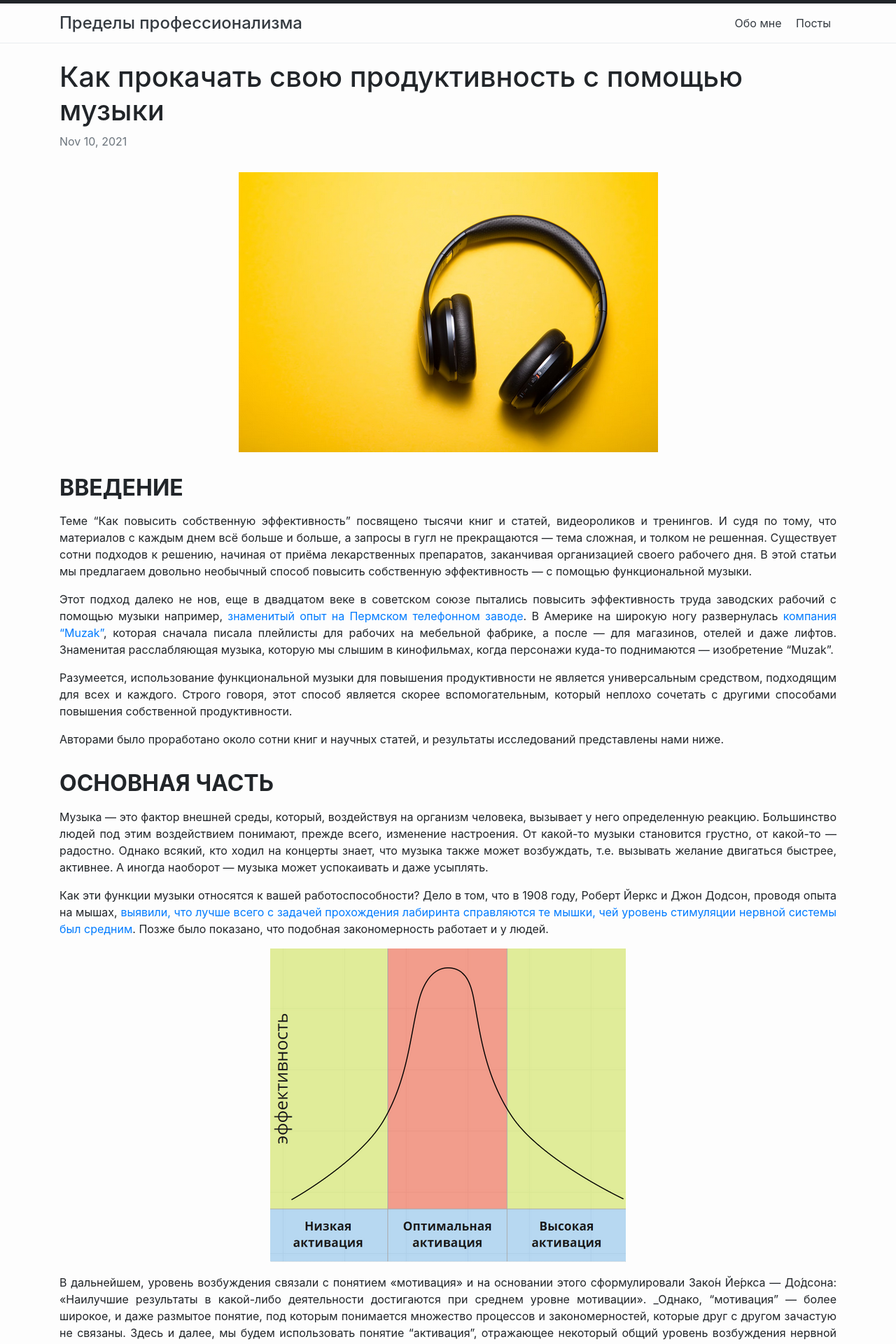
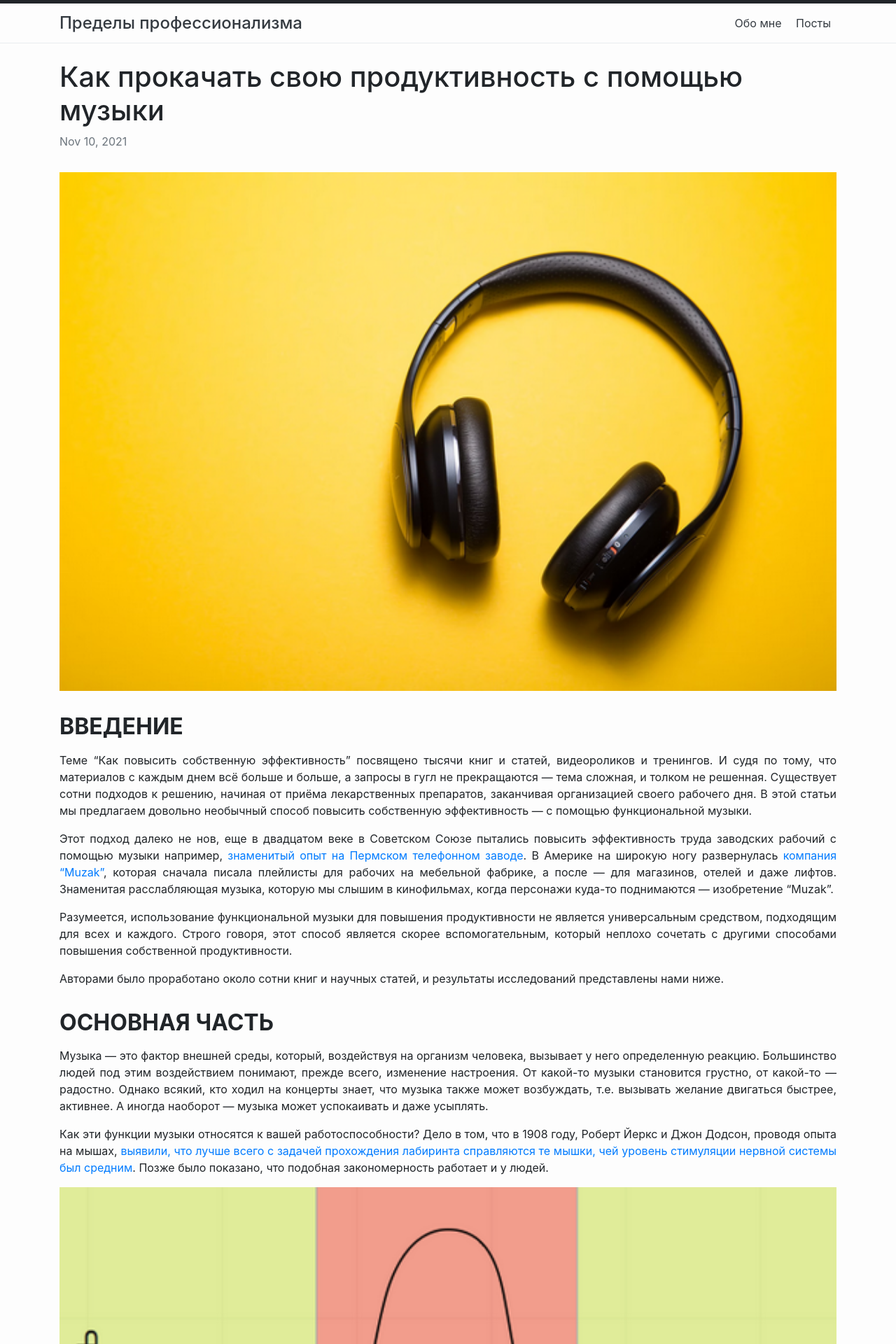
Before and after one commit to Nick-Senin/Nick-Senin.github.io, a Jekyll site: the page built from _posts/2021-11-10-Как прокачать свою продуктивность с помощью музыки.md, in a window 1280 px wide. Shown: the top 1920 px of the page at 70% size. Built offline with Jekyll 4.4.1, drawn with Linux system fonts in a browser that asks for light colours; some of the changed text lies outside the part shown.

Commit message:
autoCommit 20211219.212652

```diff
--- a/_posts/2021-11-10-Как прокачать свою продуктивность с помощью музыки.md
+++ b/_posts/2021-11-10-Как прокачать свою продуктивность с помощью музыки.md
@@ -7,7 +7,7 @@ layout: post
 ## **ВВЕДЕНИЕ**
 Теме “Как повысить собственную эффективность” посвящено тысячи книг и статей, видеороликов и тренингов. И судя по тому, что материалов с каждым днем всё больше и больше, а запросы в гугл не прекращаются — тема сложная, и толком не решенная. Существует сотни подходов к решению, начиная от приёма лекарственных препаратов, заканчивая организацией своего рабочего дня. В этой статьи мы предлагаем довольно необычный способ повысить собственную эффективность — с помощью функциональной музыки.
 
-Этот подход далеко не нов, еще в двадцатом веке в советском союзе пытались повысить эффективность труда заводских рабочий с помощью музыки например, [знаменитый опыт на Пермском телефонном заводе](http://www.etheroneph.com/audiosophia/251-dve-stati-o-funktsionalnoj-muzyke.html). В Америке на широкую ногу развернулась [компания “Muzak”](http://www.indoortv-service.ru/article6.aspx), которая сначала писала плейлисты для рабочих на мебельной фабрике, а после — для магазинов, отелей и даже лифтов. Знаменитая расслабляющая музыка, которую мы слышим в кинофильмах, когда персонажи куда-то поднимаются — изобретение “Muzak”.
+Этот подход далеко не нов, еще в двадцатом веке в Советском Союзе пытались повысить эффективность труда заводских рабочий с помощью музыки например, [знаменитый опыт на Пермском телефонном заводе](http://www.etheroneph.com/audiosophia/251-dve-stati-o-funktsionalnoj-muzyke.html). В Америке на широкую ногу развернулась [компания “Muzak”](http://www.indoortv-service.ru/article6.aspx), которая сначала писала плейлисты для рабочих на мебельной фабрике, а после — для магазинов, отелей и даже лифтов. Знаменитая расслабляющая музыка, которую мы слышим в кинофильмах, когда персонажи куда-то поднимаются — изобретение “Muzak”.
 
 Разумеется, использование функциональной музыки для повышения продуктивности не является универсальным средством, подходящим для всех и каждого. Строго говоря, этот способ является скорее вспомогательным, который неплохо сочетать с другими способами повышения собственной продуктивности.
 
--- /dev/null
+++ b/_sass/custom.scss
@@ -0,0 +1,6 @@
+@charset "utf-8";
+
+@import
+  "minima-reboot/layout",
+  "minima-reboot/syntax-highlighting"
+;
--- a/assets/main.scss
+++ b/assets/main.scss
@@ -7,4 +7,11 @@ img {
 
     display:block;
     margin:auto;
+    width:100%;
 }
+
+iframe,video{
+    display:block;
+    margin:auto;
+    width:100%;
+}
```
Also changed, not shown: other parts of _posts/2021-11-10-Как прокачать свою продуктивность с помощью музыки.md (+2 -2 lines), _posts/2021-12-19-Ищем дополнительные возможности для развития навыков и привычек.md (added, +136 -0 lines), assets/Pasted image 20211216233203.png (added), assets/Pasted image 20211216233759.png (added), assets/Pasted image 20211219172753.png (added), assets/Pasted image 20211219173037.png (added), assets/Pasted image 20211219173635.png (added), 1 other file.
